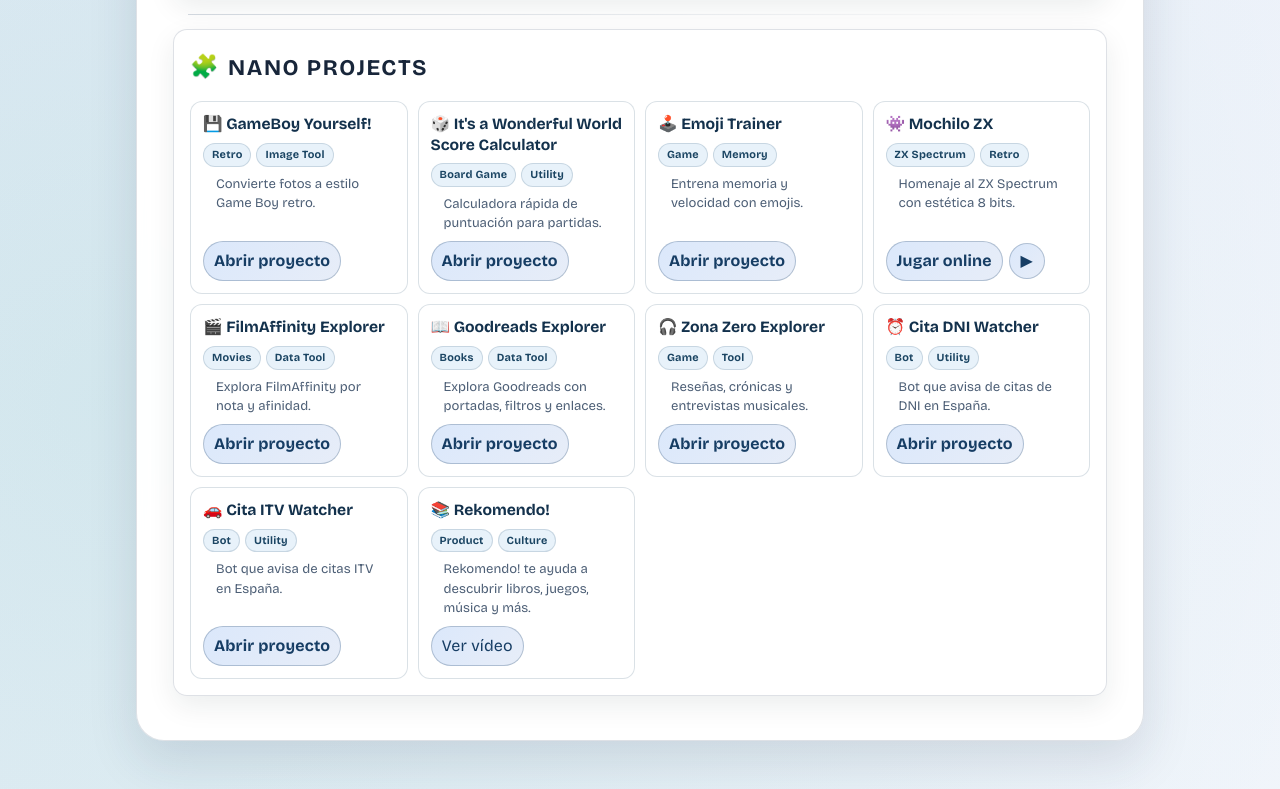
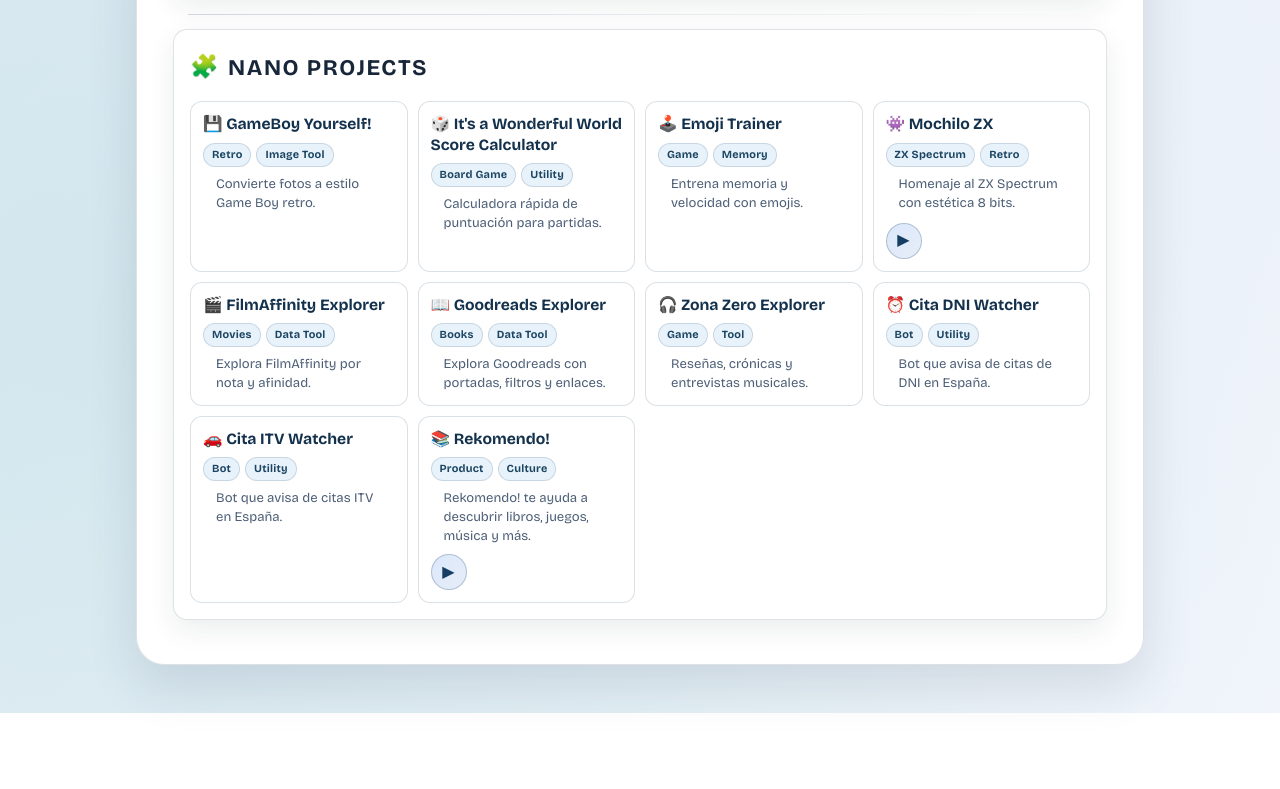
Before and after one commit to rubencougil/rubencougil.github.io, a plain HTML site: page index.html in a window 1280 px wide. Shown: the part 2448-3237 px from the top of the page. After the commit the page ends 3161 px from the top, so only its background shows below. Drawn offline with nearby package versions, Linux system fonts and the light colour scheme; a web font is replaced by a local one.

Commit message:
Refine nano project cards

```diff
--- a/css/main.css
+++ b/css/main.css
@@ -778,6 +778,28 @@ a:hover {
     transition: transform 180ms ease, box-shadow 180ms ease, border-color 180ms ease;
 }
 
+.nano-card,
+.nano-card__body {
+    text-decoration: none;
+    color: inherit;
+}
+
+.nano-card__body {
+    display: flex;
+    flex-direction: column;
+    gap: 8px;
+    flex: 1 1 auto;
+    min-width: 0;
+}
+
+.nano-card--split {
+    gap: 10px;
+}
+
+.nano-card--project {
+    cursor: pointer;
+}
+
 .nano-card h3 {
     margin: 0;
     font-size: 0.98rem;
@@ -860,6 +882,16 @@ a:hover {
     transform: translateY(-2px);
     box-shadow: 0 8px 16px rgba(8, 50, 48, 0.08);
     border-color: var(--card-border);
+}
+
+.nano-card--project:hover {
+    transform: translateY(-2px);
+    box-shadow: 0 8px 16px rgba(8, 50, 48, 0.08);
+}
+
+.nano-card--project:focus-visible {
+    outline: 2px solid var(--focus-outline);
+    outline-offset: 3px;
 }
 
 .listado:hover,
--- a/index.html
+++ b/index.html
@@ -700,7 +700,10 @@
                         data-emoji="🧩">NANO PROJECTS</h2>
                     <ul class="nano-grid">
                         <li>
-                            <article class="nano-card">
+                            <a class="nano-card nano-card--project"
+                               href="/assets/gameboy/index.html"
+                               target="_blank"
+                               rel="noopener noreferrer">
                                 <h3>💾 GameBoy Yourself!</h3>
                                 <div class="nano-tags">
                                     <span class="nano-tag">Retro</span>
@@ -709,14 +712,13 @@
                                 <p data-i18n="nano-gameboy-description">
                                     Convierte fotos a estilo Game Boy retro.
                                 </p>
-                                <a class="nano-link"
-                                   href="/assets/gameboy/index.html"
-                                   target="_blank"
-                                   data-i18n="nano-open-project">Abrir proyecto</a>
-                            </article>
+                            </a>
                         </li>
                         <li>
-                            <article class="nano-card">
+                            <a class="nano-card nano-card--project"
+                               href="/assets/itsawonderfulworld/index.html"
+                               target="_blank"
+                               rel="noopener noreferrer">
                                 <h3>🎲 It's a Wonderful World Score Calculator</h3>
                                 <div class="nano-tags">
                                     <span class="nano-tag">Board Game</span>
@@ -725,14 +727,13 @@
                                 <p data-i18n="nano-iw-description">
                                     Calculadora rápida de puntuación para partidas.
                                 </p>
-                                <a class="nano-link"
-                                   href="/assets/itsawonderfulworld/index.html"
-                                   target="_blank"
-                                   data-i18n="nano-open-project">Abrir proyecto</a>
-                            </article>
+                            </a>
                         </li>
                         <li>
-                            <article class="nano-card">
+                            <a class="nano-card nano-card--project"
+                               href="/assets/emoji-trainer/index.html"
+                               target="_blank"
+                               rel="noopener noreferrer">
                                 <h3>🕹️ Emoji Trainer</h3>
                                 <div class="nano-tags">
                                     <span class="nano-tag">Game</span>
@@ -741,14 +742,14 @@
                                 <p data-i18n="nano-emoji-description">
                                     Entrena memoria y velocidad con emojis.
                                 </p>
-                                <a class="nano-link"
-                                   href="/assets/emoji-trainer/index.html"
-                                   target="_blank"
-                                   data-i18n="nano-open-project">Abrir proyecto</a>
-                            </article>
+                            </a>
                         </li>
                         <li>
-                            <article class="nano-card">
+                            <article class="nano-card nano-card--project nano-card--split">
+                                <a class="nano-card__body"
+                                   href="/assets/mochilo-zx/index.html"
+                                   target="_blank"
+                                   rel="noopener noreferrer">
                                     <h3>👾 Mochilo ZX</h3>
                                     <div class="nano-tags">
                                         <span class="nano-tag">ZX Spectrum</span>
@@ -757,11 +758,8 @@
                                     <p data-i18n="nano-mochilo-description">
                                         Homenaje al ZX Spectrum con estética 8 bits.
                                     </p>
+                                </a>
                                 <div class="nano-card__actions">
-                                    <a class="nano-link"
-                                       href="/assets/mochilo-zx/index.html"
-                                       target="_blank"
-                                       data-i18n="nano-play-online">Jugar online</a>
                                     <button type="button"
                                             class="nano-link nano-video-trigger nano-modal-trigger"
                                             data-video-id="y2S3mF01kLc"
@@ -772,7 +770,10 @@
                             </article>
                         </li>
                         <li>
-                            <article class="nano-card">
+                            <a class="nano-card nano-card--project"
+                               href="https://ruben.cougil.com/filmaffinity-explorer"
+                               target="_blank"
+                               rel="noopener noreferrer">
                                 <h3>🎬 FilmAffinity Explorer</h3>
                                 <div class="nano-tags">
                                     <span class="nano-tag">Movies</span>
@@ -781,14 +782,13 @@
                                 <p data-i18n="nano-filmaffinity-description">
                                     Explora FilmAffinity por nota y afinidad.
                                 </p>
-                                <a class="nano-link"
-                                   href="https://ruben.cougil.com/filmaffinity-explorer"
-                                   target="_blank"
-                                   data-i18n="nano-open-project">Abrir proyecto</a>
-                            </article>
+                            </a>
                         </li>
                         <li>
-                            <article class="nano-card">
+                            <a class="nano-card nano-card--project"
+                               href="https://ruben.cougil.com/goodreads-explorer/"
+                               target="_blank"
+                               rel="noopener noreferrer">
                                 <h3>📖 Goodreads Explorer</h3>
                                 <div class="nano-tags">
                                     <span class="nano-tag">Books</span>
@@ -797,15 +797,13 @@
                                 <p data-i18n="nano-goodreads-description">
                                     Explora Goodreads con portadas, filtros y enlaces.
                                 </p>
-                                <a class="nano-link"
-                                   href="https://ruben.cougil.com/goodreads-explorer/"
-                                   target="_blank"
-                                   rel="noopener noreferrer"
-                                   data-i18n="nano-open-project">Abrir proyecto</a>
-                            </article>
+                            </a>
                         </li>
                         <li>
-                            <article class="nano-card">
+                            <a class="nano-card nano-card--project"
+                               href="https://ruben.cougil.com/zona-zero-explorer/"
+                               target="_blank"
+                               rel="noopener noreferrer">
                                 <h3>🎧 Zona Zero Explorer</h3>
                                 <div class="nano-tags">
                                     <span class="nano-tag">Game</span>
@@ -814,15 +812,13 @@
                                 <p data-i18n="nano-zona-zero-description">
                                     Reseñas, crónicas y entrevistas musicales.
                                 </p>
-                                <a class="nano-link"
-                                   href="https://ruben.cougil.com/zona-zero-explorer/"
-                                   target="_blank"
-                                   rel="noopener noreferrer"
-                                   data-i18n="nano-open-project">Abrir proyecto</a>
-                            </article>
+                            </a>
                         </li>
                         <li>
-                            <article class="nano-card">
+                            <a class="nano-card nano-card--project"
+                               href="https://ruben.cougil.com/cita-dni-watcher/"
+                               target="_blank"
+                               rel="noopener noreferrer">
                                 <h3>⏰ Cita DNI Watcher</h3>
                                 <div class="nano-tags">
                                     <span class="nano-tag">Bot</span>
@@ -831,15 +827,13 @@
                                 <p data-i18n="nano-cita-dni-description">
                                     Bot que avisa de citas de DNI en España.
                                 </p>
-                                <a class="nano-link"
-                                   href="https://ruben.cougil.com/cita-dni-watcher/"
-                                   target="_blank"
-                                   rel="noopener noreferrer"
-                                   data-i18n="nano-open-project">Abrir proyecto</a>
-                            </article>
+                            </a>
                         </li>
                         <li>
-                            <article class="nano-card">
+                            <a class="nano-card nano-card--project"
+                               href="https://ruben.cougil.com/cita-itv-watcher/"
+                               target="_blank"
+                               rel="noopener noreferrer">
                                 <h3>🚗 Cita ITV Watcher</h3>
                                 <div class="nano-tags">
                                     <span class="nano-tag">Bot</span>
@@ -848,12 +842,7 @@
                                 <p data-i18n="nano-cita-itv-description">
                                     Bot que avisa de citas ITV en España.
                                 </p>
-                                <a class="nano-link"
-                                   href="https://ruben.cougil.com/cita-itv-watcher/"
-                                   target="_blank"
-                                   rel="noopener noreferrer"
-                                   data-i18n="nano-open-project">Abrir proyecto</a>
-                            </article>
+                            </a>
                         </li>
                         <li>
                             <article class="nano-card">
@@ -866,10 +855,11 @@
                                     Descubre libros, juegos, música y más.
                                 </p>
                                 <button type="button"
-                                        class="nano-link nano-modal-trigger"
+                                        class="nano-link nano-video-trigger nano-modal-trigger"
                                         data-video-id="WadYoipE97E"
                                         data-video-title-key="nano-rekomendo-video-title"
-                                        data-i18n="nano-watch-video">Ver video</button>
+                                        data-video-label-key="nano-watch-video"
+                                        aria-label="Ver vídeo">▶</button>
                             </article>
                         </li>
                     </ul>
```
Lines whose indentation alone changed are shown as unchanged.
